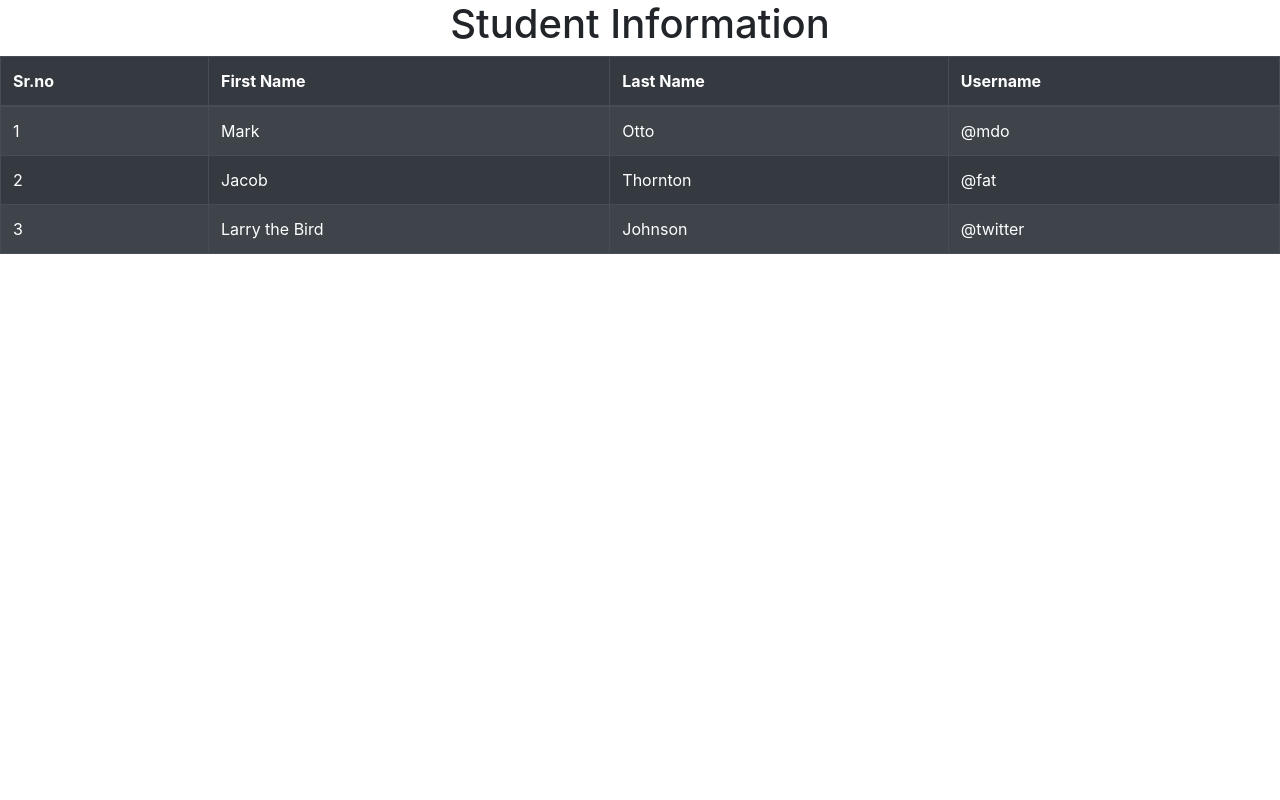
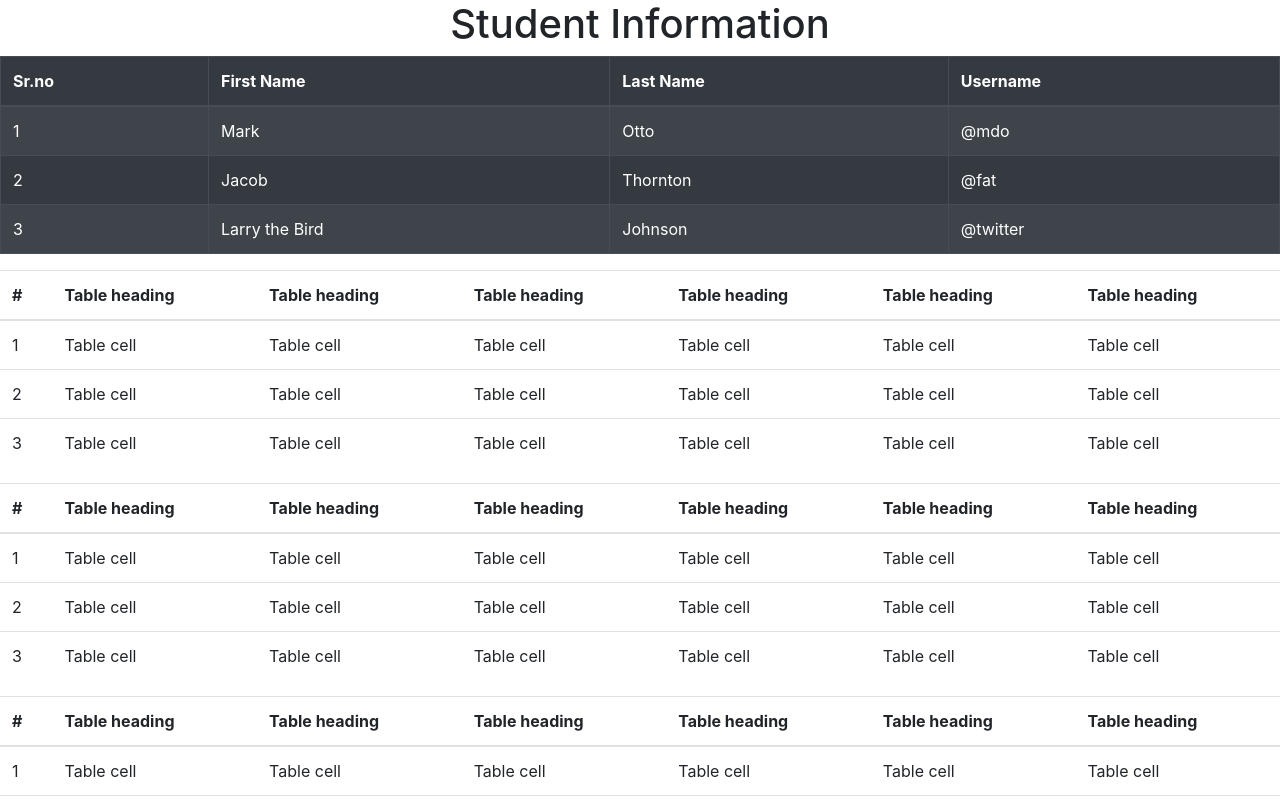
Before and after one commit to MdTauseef27/login-page, a React (Create React App) app: page / in a window 1280 px wide. Shown: the top 800 px of the page. Built offline with nearby package versions, Linux system fonts and the light colour scheme.

Commit message:
calling the component in app.js

```diff
--- a/src/App.js
+++ b/src/App.js
@@ -1,9 +1,11 @@
 import { LoginPage } from "./Components/LoginPage";
+import { TableData } from "./Components/TableData";
 
 function App() {
   return (
     <div>
       <LoginPage />
+      <TableData />
     </div>
   );
 }
```
Also changed, not shown: 1 other file (tests, documents, lock files or other folders).
